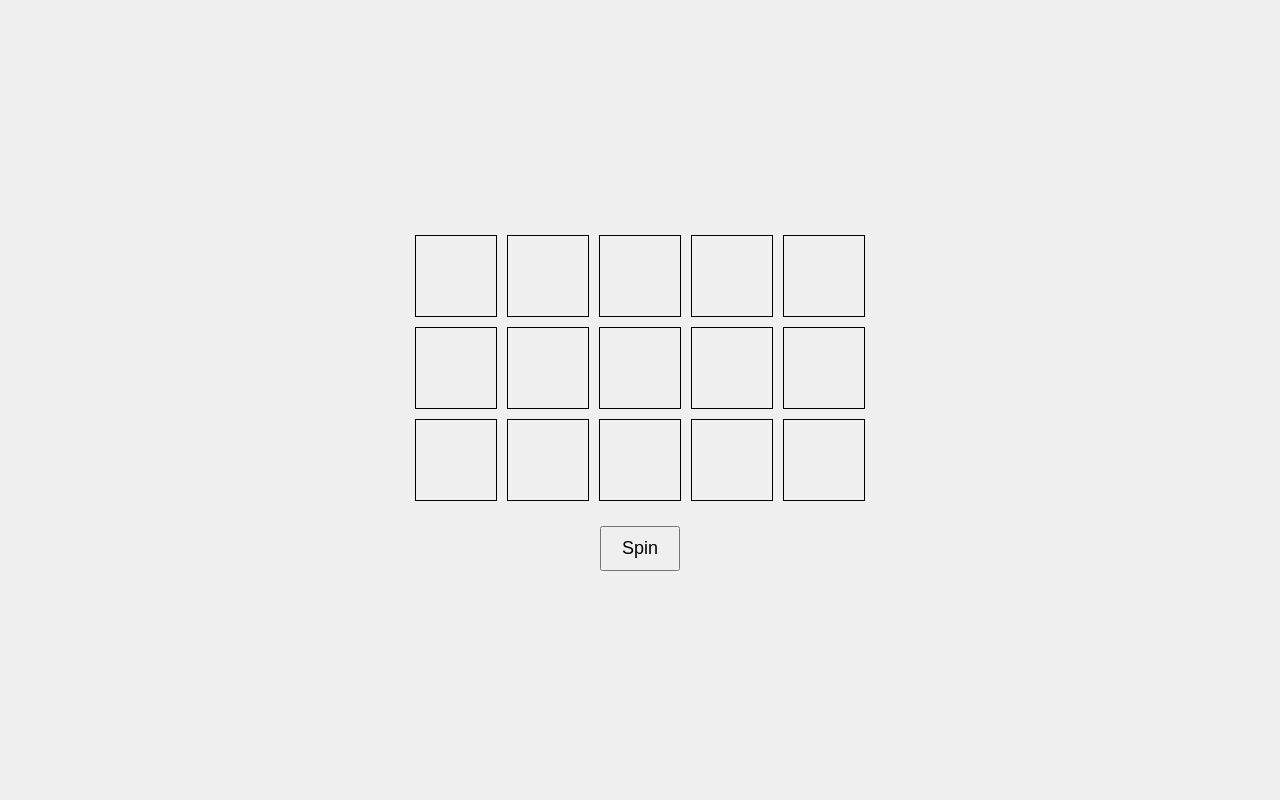
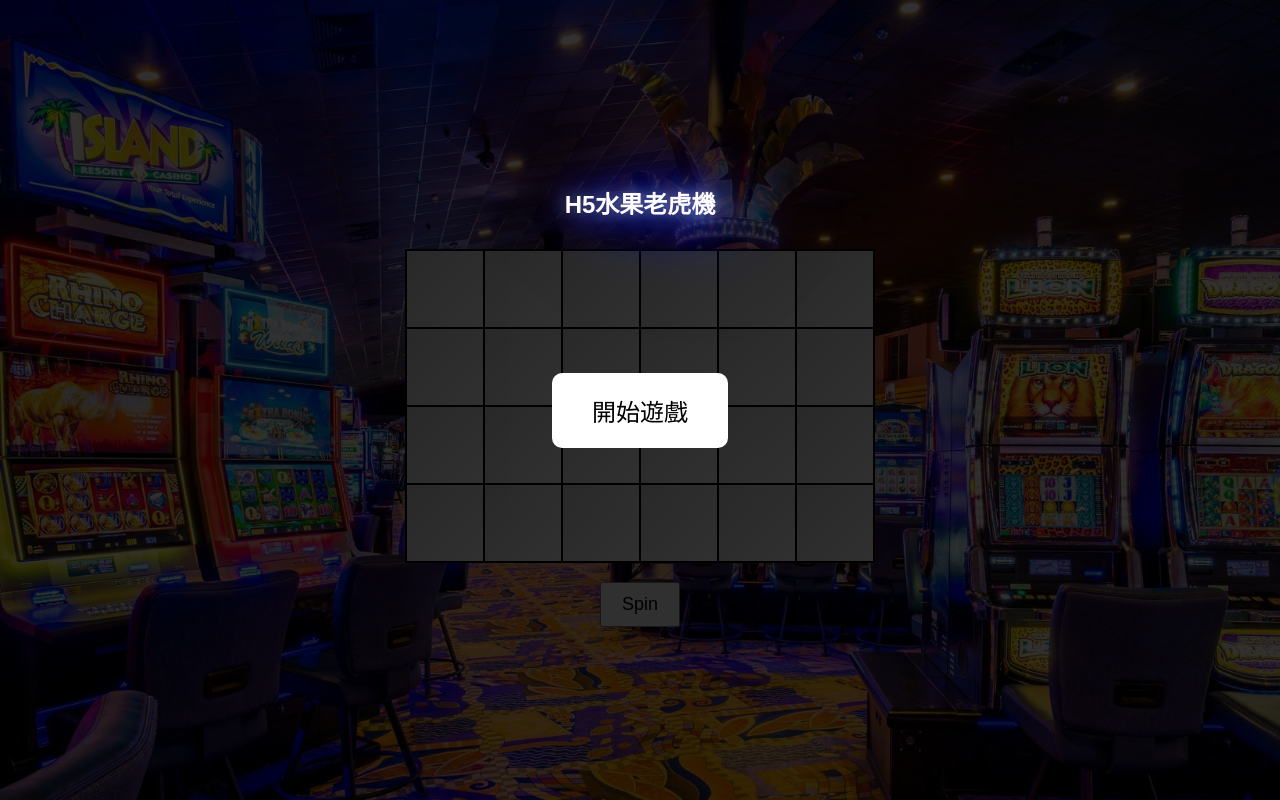
Before and after one commit to GogoZin/slot-machine, a plain HTML site: page index.html in a window 1280 px wide. Drawn offline with Linux system fonts and the light colour scheme.

Commit message:
更新一些功能
1.添加背景音樂&旋轉音效&勝利音效&沒中獎音效
2.修改中獎效果
3.修改格子為漸層色

```diff
--- a/index.html
+++ b/index.html
@@ -7,7 +7,11 @@
     <link rel="stylesheet" href="styles.css">
 </head>
 <body>
+    <div class="overlay" id="overlay">
+        <button id="startButton">開始遊戲</button>
+    </div>
     <div class="slot-machine">
+        <h1 class="title">H5水果老虎機</h1>
         <!-- 第一排 -->
         <div class="row">
             <div class="slot" id="slot1"></div>
@@ -15,25 +19,38 @@
             <div class="slot" id="slot3"></div>
             <div class="slot" id="slot4"></div>
             <div class="slot" id="slot5"></div>
+            <div class="slot" id="slot6"></div>
         </div>
         <!-- 第二排 -->
         <div class="row">
-            <div class="slot" id="slot6"></div>
             <div class="slot" id="slot7"></div>
             <div class="slot" id="slot8"></div>
             <div class="slot" id="slot9"></div>
             <div class="slot" id="slot10"></div>
+            <div class="slot" id="slot11"></div>
+            <div class="slot" id="slot12"></div>
         </div>
         <!-- 第三排 -->
         <div class="row">
-            <div class="slot" id="slot11"></div>
-            <div class="slot" id="slot12"></div>
             <div class="slot" id="slot13"></div>
             <div class="slot" id="slot14"></div>
             <div class="slot" id="slot15"></div>
+            <div class="slot" id="slot16"></div>
+            <div class="slot" id="slot17"></div>
+            <div class="slot" id="slot18"></div>
+        </div>
+        <!-- 第四排 -->
+        <div class="row">
+            <div class="slot" id="slot19"></div>
+            <div class="slot" id="slot20"></div>
+            <div class="slot" id="slot21"></div>
+            <div class="slot" id="slot22"></div>
+            <div class="slot" id="slot23"></div>
+            <div class="slot" id="slot24"></div>
         </div>
         <button id="spinButton">Spin</button>
     </div>
+    <audio id="backgroundMusic" src="audio/casino-bg.mp3" loop></audio>
 
     <script src="script.js"></script>
 </body>
--- a/script.js
+++ b/script.js
@@ -1,16 +1,41 @@
 const symbols = ['🍒', '🍋', '🍊', '🍇', '🔔', '💎'];
-const numRows = 3; // 總行數
-const numCols = 5; // 每行格子數
+const numRows = 4; // 總行數
+const numCols = 6; // 每行格子數
 let spinning = false; // 控制是否正在進行動畫
+const noWinSound = new Audio('audio/loss.mp3');
+noWinSound.volume = 1;
+const winSound = new Audio('audio/win.mp3');
+winSound.volume = 1;
+const spinSound = new Audio('audio/spinner.mp3');
+spinSound.volume = 0.6;
+
+document.getElementById('startButton').addEventListener('click', () => {
+    document.getElementById('overlay').style.display = 'none';
+    document.getElementById('backgroundMusic').volume = 0.5;
+    document.getElementById('backgroundMusic').play();
+});
 
 function spin() {
     if (spinning) {
         return; // 如果正在進行動畫，直接返回，避免重複觸發
     }
+
+    noWinSound.pause(); // 停止
+    noWinSound.currentTime = 0;
+    spinSound.play();
+
     spinning = true; // 設置為正在進行動畫
 
     const slots = document.querySelectorAll('.slot');
     clearWinningSlots(); // 清除之前的中獎閃爍效果
+
+    const backgroundMusic = document.getElementById('backgroundMusic');
+    if (backgroundMusic.paused) {
+        backgroundMusic.play().catch(error => {
+            console.error('音樂播放失敗:', error);
+        });
+    }
+
     let animationInterval = setInterval(() => {
         let tempResults = [];
         slots.forEach(slot => {
@@ -29,6 +54,8 @@ function spin() {
         });
         updateSlots(finalResults);
         setTimeout(() => {
+            spinSound.pause(); // 停止旋轉音效
+            spinSound.currentTime = 0; // 重設旋轉音效
             checkWin(finalResults); // 在顯示最終結果後，檢查中獎
             spinning = false; // 動畫結束，重置為未進行動畫
         }, 500); // 等待一段時間後再檢查中獎，確保使用者能看清最終結果
@@ -62,6 +89,12 @@ function checkWin(results) {
                                 for (let fifthRow = 0; fifthRow < numRows; fifthRow++) {
                                     const fifthSymbol = results[fifthRow * numCols + 4]; // 其他行的第五個格子
                                     if (fifthSymbol === firstSymbol) {
+                                        for (let sixthRow = 0; sixthRow < numRows; sixthRow++) {
+                                            const sixthSymbol = results[sixthRow * numCols + 5]; // 其他行的第六個格子
+                                            if (sixthSymbol === firstSymbol) {
+                                                winningIndexes.push(sixthRow * numCols + 5); // 加入中獎的第六格
+                                            }
+                                        }
                                         winningIndexes.push(fifthRow * numCols + 4); // 加入中獎的第五格
                                     }
                                 }
@@ -75,6 +108,12 @@ function checkWin(results) {
                 }
             }
         }
+    }
+
+    if (winningIndexes.length === 0) {
+        noWinSound.play();
+    } else {
+        winSound.play();
     }
 
     // 高亮中獎的格子
--- a/styles.css
+++ b/styles.css
@@ -5,11 +5,52 @@ body {
     height: 100vh;
     margin: 0;
     background-color: #f0f0f0;
+    background-image: url("image/bg.jpeg");
+    background-repeat: no-repeat;
+    background-size: cover;
+}
+
+:root {
+    --neon-text-light: rgba(255,255,255, .25);
+    --neon-text-color: #04f;
+    --neon-text-stroke: #4CF1FF;
+  }
+
+h1{
+	position: relative;
+	z-index: 2;
+	width: 100%;
+	margin: 0;
+	padding-bottom: 0.1em;
+	color: #FEFCFF;
+	font-size: 12vw;
+	font-family: 'Jura', sans-serif;
+	line-height: 1;
+	text-shadow:
+		-0.2rem -0.2rem 1rem var(--neon-text-light),
+		0.2rem 0.2rem 1rem var(--neon-text-light),
+		0 0 2rem var(--neon-text-color),
+		0 0 4rem var(--neon-text-color),
+		0 0 6rem var(--neon-text-color),
+		0 0 8rem var(--neon-text-color),
+		0 0 10rem var(--neon-text-color);
+}
+
+.title {
+    font-size: 24px;
+    text-align: center;
+    margin-top: 20px;
+    margin-bottom: 30px;
+}
+
+.header {
+    text-align: center; /* 文字置中對齊 */
+    margin-bottom: 20px; /* 上方間距 */
 }
 
 .slot-machine {
     display: flex;
-    flex-direction: column; /* 确保每一排是竖直排列 */
+    flex-direction: column; /* 每一排都是豎直排列 */
     align-items: center;
 }
 
@@ -20,15 +61,18 @@ body {
 }
 
 .slot {
-    width: 80px; /* 调整每个格子的宽度 */
-    height: 80px; /* 调整每个格子的高度 */
-    border: 1px solid black;
-    margin: 5px; /* 调整每个格子之间的间距 */
+    width: 80px; /* 調整格子寬度 */
+    height: 80px; /* 調整格子高度 */
+    border: 2px solid black; /* 調整邊框寬度 */
+    margin: -1px; /* 調整負邊距來抵消邊框 */
     display: flex;
     justify-content: center;
     align-items: center;
-    font-size: 20px; /* 调整格子中内容的字体大小 */
+    font-size: 20px; /* 調整圖示大小 */
     transition: background-color 0.3s ease;
+    box-sizing: border-box; /* 元素寬度包含邊框和內邊距 */
+    background-color: #f0f0f0; /* 預設背景色 */
+    background-image: linear-gradient(to bottom right, #cccccc, #f2f2f2);
 }
 
 button {
@@ -42,10 +86,53 @@ button {
 }
 
 @keyframes blink {
+    0% {
+        background-image: linear-gradient(to top left, yellow, #f2f2f2);
+    }
+
+    25% {
+        background-image: linear-gradient(to top right, yellow, #f2f2f2);
+    }
+
+    50% {
+        background-image: linear-gradient(to bottom right, yellow, #f2f2f2);
+    }
+
+    75% {
+        background-image: linear-gradient(to bottom left, yellow, #f2f2f2);
+    }
+
+    100% {
+        background-image: linear-gradient(to top left, yellow, #f2f2f2);
+    }
+}
+
+@keyframes blink-border {
     from {
-        background-color: yellow;
+        border-color: yellow;
     }
     to {
-        background-color: transparent;
+        border-color: transparent;
     }
 }
+
+.overlay {
+    position: fixed;
+    top: 0;
+    left: 0;
+    width: 100%;
+    height: 100%;
+    background-color: rgba(0, 0, 0, 0.8);
+    display: flex;
+    justify-content: center;
+    align-items: center;
+}
+
+#startButton {
+    font-size: 24px;
+    padding: 20px 40px;
+    background-color: #fff;
+    border: none;
+    cursor: pointer;
+    border-radius: 10px;
+}
```
Also changed, not shown: image/bg.jpeg (added), 4 other files.
